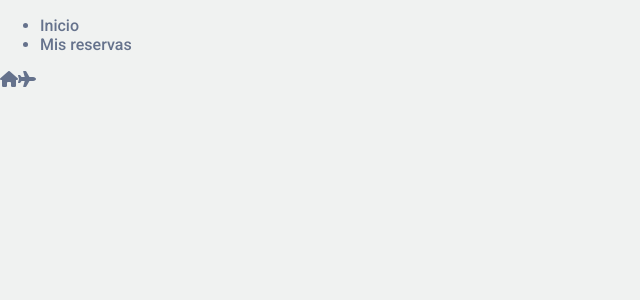
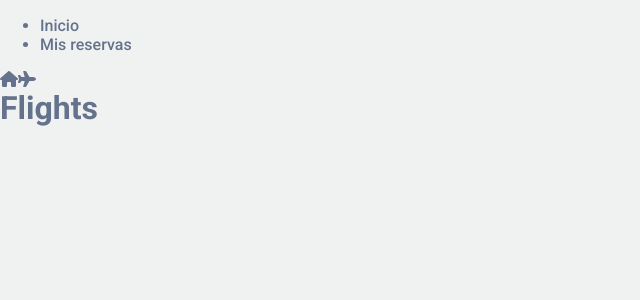
Before and after one commit to Alammduran/airline, a React (Create React App) app: page /vuelos in a window 1280 px wide. Before the commit this address had no page. Shown: the top 300 px of the page, without its empty margins (0-640 px from the left). Built offline with nearby package versions, Linux system fonts and the light colour scheme.

Commit message:
flights route

```diff
--- /dev/null
+++ b/src/pages/flights/index.js
@@ -0,0 +1,7 @@
+import React from "react";
+
+const Flights = () => {
+  return <h1>Flights</h1>;
+};
+
+export default Flights;
--- a/src/routes.js
+++ b/src/routes.js
@@ -2,11 +2,13 @@ import React from "react";
 import { Routes, Route } from "react-router-dom";
 import Home from "./pages/home";
 import Reservations from "./pages/reservations";
+import Flights from "./pages/flights";
 
 const AppRoutes = () => {
   return (
     <Routes>
       <Route exact path="/" element={<Home />} />
+      <Route exact path="/vuelos" element={<Flights />} />
       <Route exact path="/reservaciones" element={<Reservations />} />
     </Routes>
   );
```
Also changed, not shown: src/pages/flights/style.css (added).
